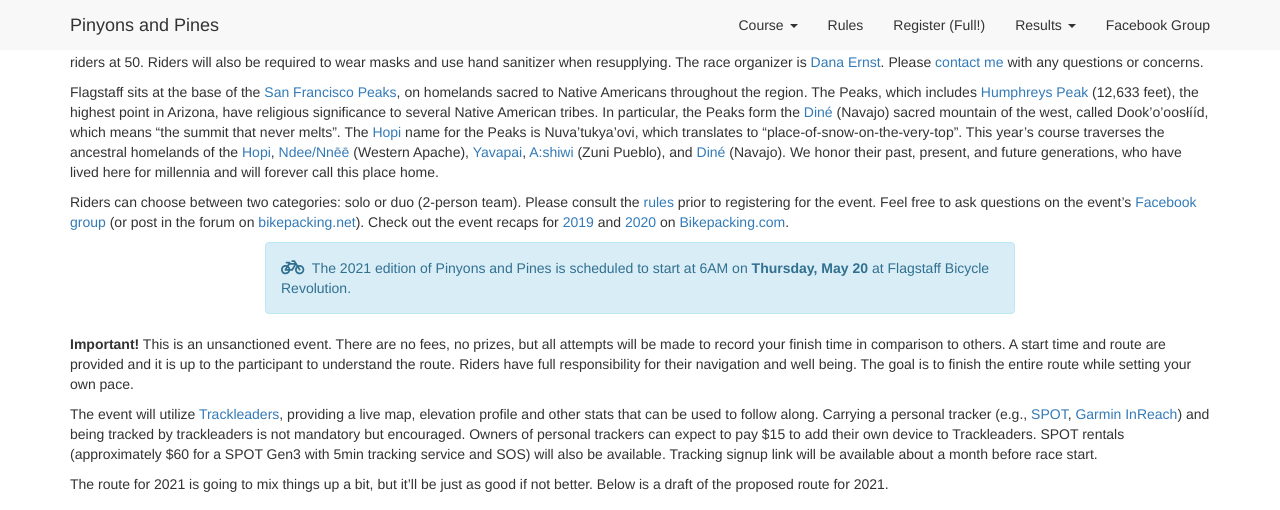
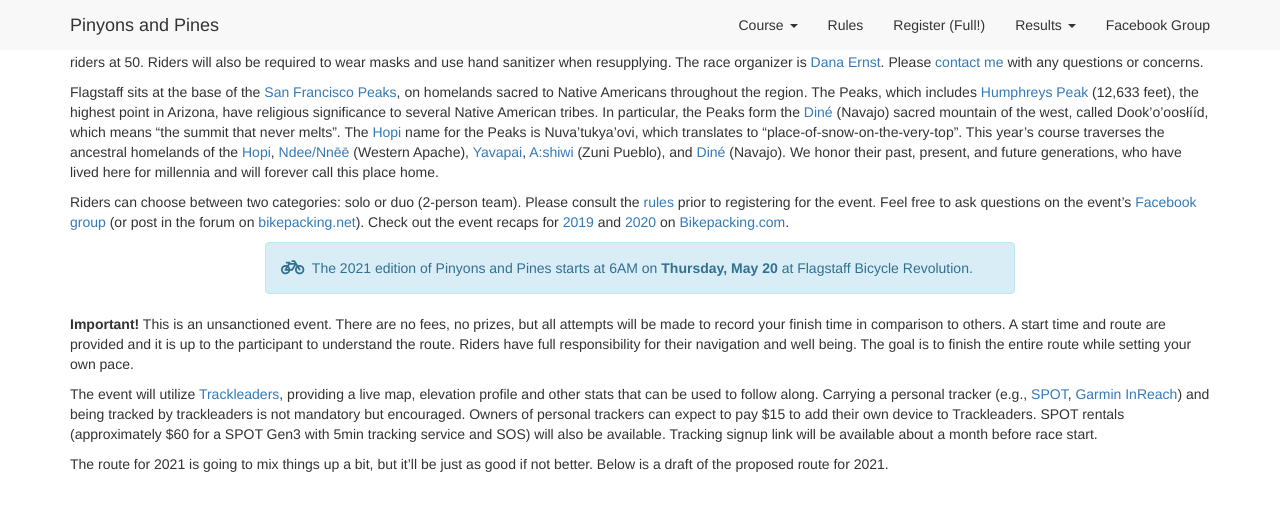
Before and after one commit to dcernst/PinyonsPines, a Jekyll site: the page built from index.md, in a window 1280 px wide and 900 px high, scrolled down 577 px, cut to the strip 0-510 px from the top of the window. Built offline with Jekyll 4.4.1, drawn with Linux system fonts in a browser that asks for light colours; nearby versions of some CDN libraries.

Commit message:
Update to splash page

```diff
--- a/index.md
+++ b/index.md
@@ -31,7 +31,7 @@
 </div>
 <div class="col-xs-12 col-sm-12 col-md-8 col-lg-8">
 <div class="alert alert-info" role="alert">
-<i class="fas fa-bicycle fa-lg"></i>&nbsp; The 2021 edition of Pinyons and Pines is scheduled to start at 6AM on <strong>Thursday, May 20</strong> at Flagstaff Bicycle Revolution.
+<i class="fas fa-bicycle fa-lg"></i>&nbsp; The 2021 edition of Pinyons and Pines starts at 6AM on <strong>Thursday, May 20</strong> at Flagstaff Bicycle Revolution.
 
 <!-- <hr>
 <center>
@@ -59,7 +59,7 @@
 <br>
 
 <center>
-<iframe src='https://www.gaiagps.com/public/cwrxYouBzGakUCJxOo52zRGC?embed=True' style='border:none; overflow-y: hidden; background-color:white; min-width: 90%; height: 600px;' scrolling='no' seamless='seamless'></iframe>
+<iframe src='https://www.gaiagps.com/public/Pe2ir2YeyDwcjqIlXYxDPFkZ?embed=True' style='border:none; overflow-y: hidden; background-color:white; min-width: 320px; max-width:95%px; width:100%; height: 95%px;' scrolling='no' seamless='seamless'></iframe>
 </center>
 
 <center>
```
